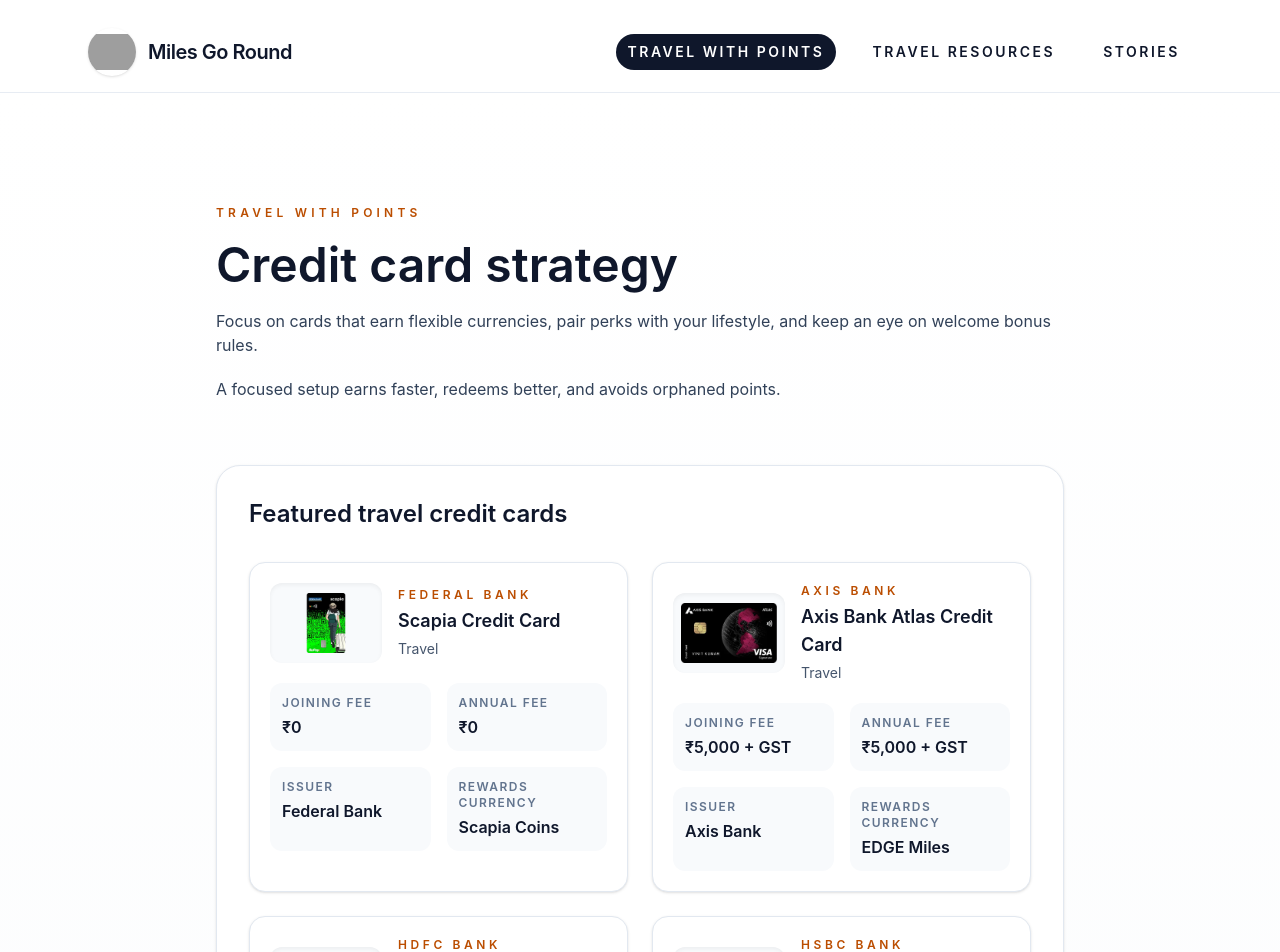
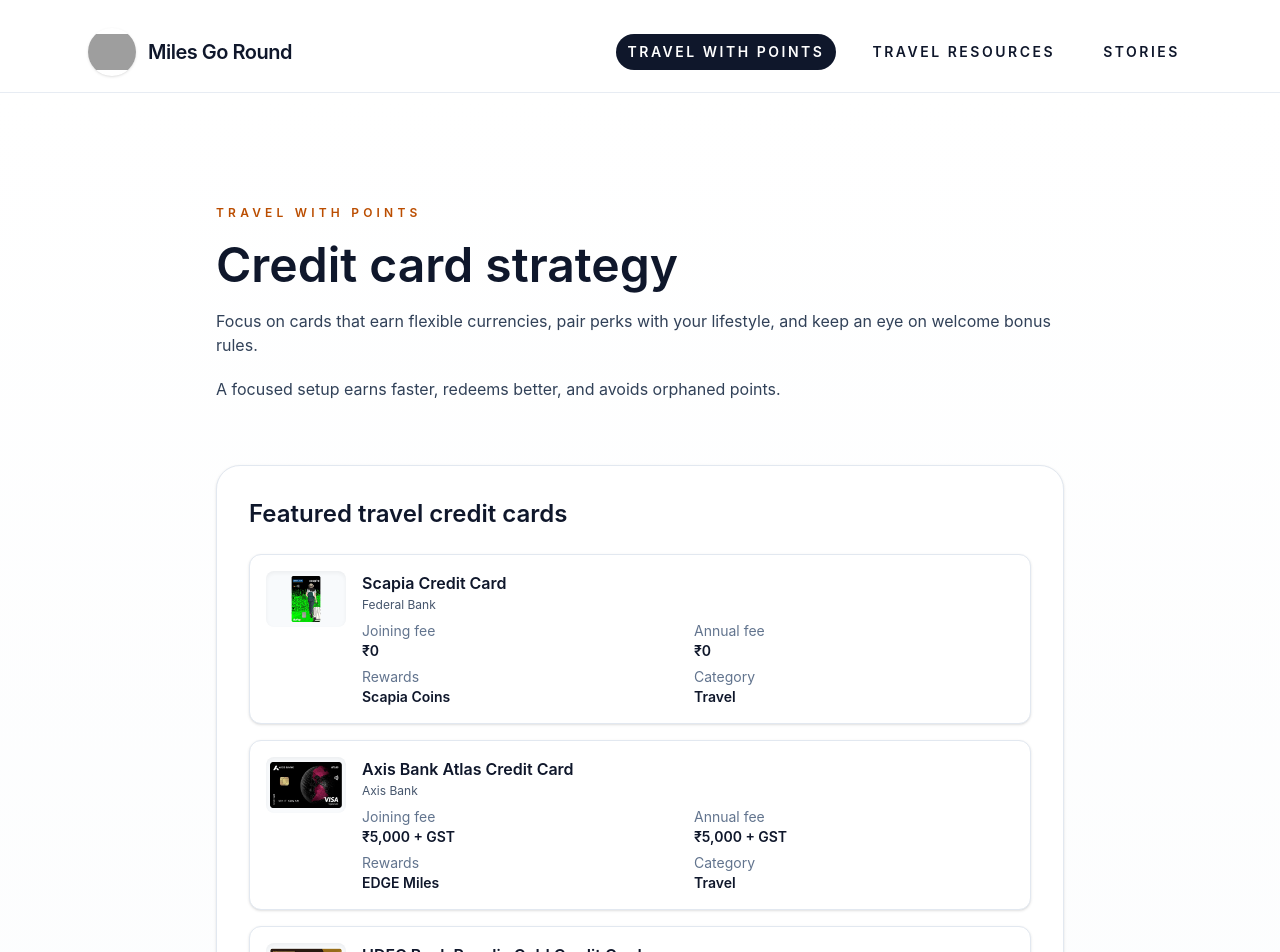
Before and after one commit to bansalmanik/travel-website, a Next.js app: page /travel-with-points/credit-cards in a window 1280 px wide. Shown: the top 952 px of the page. Built offline with nearby package versions, Linux system fonts and the light colour scheme; grey boxes are pictures that could not be loaded.

Commit message:
modified credit card listing page

```diff
--- a/app/travel-with-points/credit-cards/page.tsx
+++ b/app/travel-with-points/credit-cards/page.tsx
@@ -57,69 +57,65 @@ export default async function CreditCardsPage() {
           </p>
         </header>
 
-        <section className="space-y-8 rounded-3xl border border-slate-200 bg-white p-8 shadow-sm">
+        <section className="space-y-6 rounded-3xl border border-slate-200 bg-white p-4 shadow-sm sm:p-8">
           <h2 className="text-2xl font-semibold text-slate-900">Featured travel credit cards</h2>
-          <div className="grid gap-4 sm:gap-6 md:grid-cols-2">
+          <div className="grid gap-3 sm:gap-4">
             {cards.map((card) => {
               const joiningFee = card.joiningFee ?? card.JoiningFee;
               const category = card.category ?? card.Category ?? card.type;
 
               return (
-                <article
+                <Link
                   key={card.slug}
-                  className="group flex flex-col gap-5 rounded-2xl border border-slate-200 bg-white p-5 shadow-sm transition hover:-translate-y-1 hover:border-amber-300/60 hover:shadow-md"
+                  href={`/travel-with-points/credit-cards/${card.slug}`}
+                  className="group block rounded-xl border border-slate-200 bg-white p-3 shadow-sm transition hover:border-amber-300/60 hover:shadow-md sm:p-4"
                 >
-                  <div className="flex items-start gap-4 sm:items-center">
+                  <article className="flex gap-3 sm:gap-4">
                     {card.media?.cardImage ? (
-                      <div className="flex h-20 w-28 flex-none items-center justify-center rounded-xl bg-slate-50 p-2 shadow-inner">
+                      <div className="flex h-12 w-16 flex-none items-center justify-center rounded-lg bg-slate-50 p-1 shadow-inner sm:h-14 sm:w-20">
                         <Image
                           src={card.media.cardImage.src}
                           alt={card.media.cardImage.alt || card.name}
-                          width={168}
-                          height={120}
+                          width={80}
+                          height={56}
                           className="h-full w-auto object-contain"
                         />
                       </div>
                     ) : (
-                      <div className="flex h-20 w-28 flex-none items-center justify-center rounded-xl bg-slate-100 text-sm font-semibold text-slate-500">
+                      <div className="flex h-12 w-16 flex-none items-center justify-center rounded-lg bg-slate-100 text-xs font-semibold text-slate-500 sm:h-14 sm:w-20">
                         No image
                       </div>
                     )}
-                    <div className="space-y-1">
-                      <p className="text-xs font-semibold uppercase tracking-[0.3em] text-amber-700">{card.issuer}</p>
-                      <h3 className="text-lg font-semibold text-slate-900">
-                        <Link
-                          href={`/travel-with-points/credit-cards/${card.slug}`}
-                          className="text-slate-900 underline-offset-4 transition hover:text-amber-700 hover:underline"
-                        >
+                    <div className="flex min-w-0 flex-1 flex-col gap-2">
+                      <div className="space-y-0.5">
+                        <h3 className="text-sm font-semibold text-slate-900 transition group-hover:text-amber-700 sm:text-base">
                           {card.name}
-                        </Link>
-                      </h3>
-                      {category ? (
-                        <p className="text-sm text-slate-600">{category}</p>
-                      ) : null}
+                        </h3>
+                        <p className="text-xs text-slate-600">{card.issuer}</p>
+                      </div>
+                      <dl className="grid grid-cols-2 gap-x-3 gap-y-1.5 text-xs sm:text-sm">
+                        <div>
+                          <dt className="text-slate-500">Joining fee</dt>
+                          <dd className="font-semibold text-slate-900">{joiningFee ?? "N/A"}</dd>
+                        </div>
+                        <div>
+                          <dt className="text-slate-500">Annual fee</dt>
+                          <dd className="font-semibold text-slate-900">{formatAnnualFee(card.annualFee)}</dd>
+                        </div>
+                        <div>
+                          <dt className="text-slate-500">Rewards</dt>
+                          <dd className="font-semibold text-slate-900">{card.rewardsCurrency ?? "N/A"}</dd>
+                        </div>
+                        {category ? (
+                          <div>
+                            <dt className="text-slate-500">Category</dt>
+                            <dd className="font-semibold text-slate-900">{category}</dd>
+                          </div>
+                        ) : null}
+                      </dl>
                     </div>
-                  </div>
-
-                  <dl className="grid grid-cols-1 gap-4 text-sm text-slate-700 sm:grid-cols-2">
-                    <div className="rounded-xl bg-slate-50 p-3">
-                      <dt className="text-xs font-semibold uppercase tracking-[0.12em] text-slate-500">Joining fee</dt>
-                      <dd className="mt-1 text-base font-semibold text-slate-900">{joiningFee ?? "N/A"}</dd>
-                    </div>
-                    <div className="rounded-xl bg-slate-50 p-3">
-                      <dt className="text-xs font-semibold uppercase tracking-[0.12em] text-slate-500">Annual fee</dt>
-                      <dd className="mt-1 text-base font-semibold text-slate-900">{formatAnnualFee(card.annualFee)}</dd>
-                    </div>
-                    <div className="rounded-xl bg-slate-50 p-3">
-                      <dt className="text-xs font-semibold uppercase tracking-[0.12em] text-slate-500">Issuer</dt>
-                      <dd className="mt-1 text-base font-semibold text-slate-900">{card.issuer}</dd>
-                    </div>
-                    <div className="rounded-xl bg-slate-50 p-3">
-                      <dt className="text-xs font-semibold uppercase tracking-[0.12em] text-slate-500">Rewards currency</dt>
-                      <dd className="mt-1 text-base font-semibold text-slate-900">{card.rewardsCurrency ?? "N/A"}</dd>
-                    </div>
-                  </dl>
-                </article>
+                  </article>
+                </Link>
               );
             })}
           </div>
```
